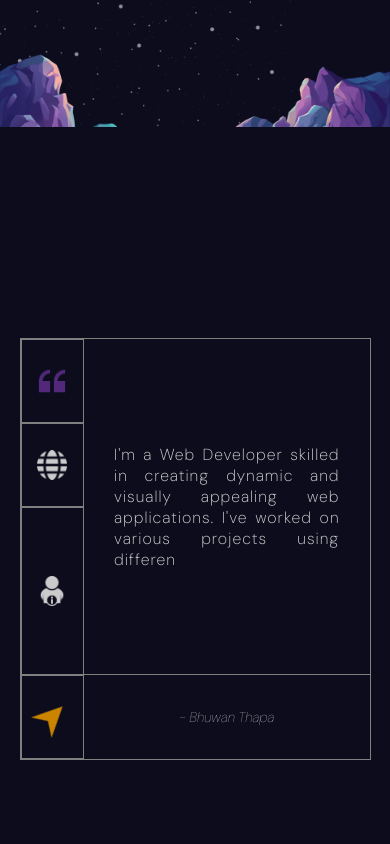
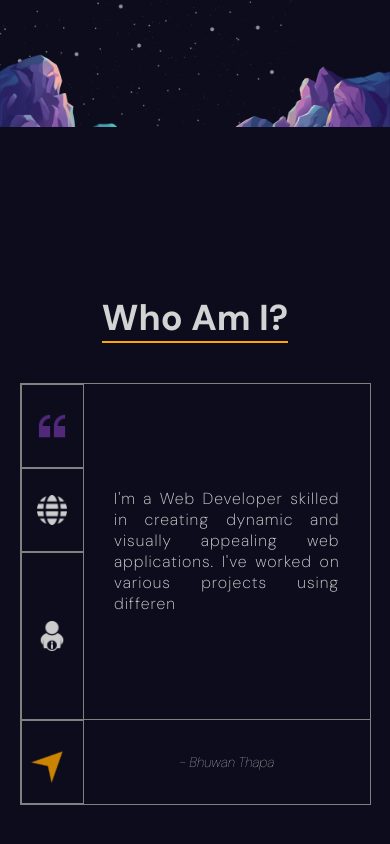
Before and after one commit to B1Th/Bhuwan-Portfolio, a React (Vite) app: page / in a window 390 px wide. Shown: the part 2405-3249 px from the top of the page. Built offline with nearby package versions, Linux system fonts and the light colour scheme.

Commit message:
minor animation adjustment

```diff
--- a/package.json
+++ b/package.json
@@ -14,6 +14,7 @@
     "framer-motion": "^10.16.4",
     "react": "18.2.0",
     "react-dom": "18.2.0",
+    "react-responsive": "^10.0.0",
     "sass": "^1.68.0"
   },
   "devDependencies": {
--- a/src/components/about/About.jsx
+++ b/src/components/about/About.jsx
@@ -1,8 +1,10 @@
 import { useEffect, useState, useRef } from "react";
 import "./about.scss";
 import { motion, spring, useScroll, useTransform } from "framer-motion";
+import { useMediaQuery } from "react-responsive";
 
 const About = () => {
+  const isMobile = useMediaQuery({ maxWidth: 767 });
   const [typedText, setTypedText] = useState("");
   const [animationStarted, setAnimationStarted] = useState(false);
   const text = `I'm a Web Developer skilled in creating dynamic and visually appealing web applications. I've worked on various projects using different web technologies, showcasing my versatility and adaptability to new tools and frameworks. While I prefer working with the MERN stack, I also have experience with Django.`;
@@ -57,7 +59,11 @@ const About = () => {
     offset: ["start end", "end end"],
   });
 
-  const ytext = useTransform(scrollYProgress, [0, 1], ["-700%", "0%"]);
+  const ytext = useTransform(
+    scrollYProgress,
+    [0, 1],
+    isMobile ? ["-1200%", "0%"] : ["-700%", "0%"]
+  );
 
   return (
     <main>
--- a/src/components/about/about.scss
+++ b/src/components/about/about.scss
@@ -22,8 +22,8 @@ main {
     .heading {
       font-size: 40px;
 
-      @include tablet {
-        display: none;
+      @include mobile {
+        font-size: 24px;
       }
       .underline {
         height: 2px;
--- a/src/components/parallax/window/Window.jsx
+++ b/src/components/parallax/window/Window.jsx
@@ -1,9 +1,11 @@
 import React, { useRef } from "react";
 import "./window.scss";
 import { motion, useScroll, useTransform } from "framer-motion";
+import { useMediaQuery } from "react-responsive";
 
 const Window = () => {
   const windowRef = useRef();
+  const isMobile = useMediaQuery({ maxWidth: 767 });
 
   const { scrollYProgress: scrollYProgress1 } = useScroll({
     target: windowRef,
@@ -23,7 +25,11 @@ const Window = () => {
   const scale = useTransform(scrollYProgress1, [0, 1], [1, 9]);
   const xStar = useTransform(scrollYProgress2, [0, 1], ["0%", "50%"]);
   const yText = useTransform(scrollYProgress2, [0, 1], ["-40%", "60%"]);
-  const yPlanet = useTransform(scrollYProgress2, [0, 1], ["-40%", "60%"]);
+  const yPlanet = useTransform(
+    scrollYProgress2,
+    [0, 1],
+    isMobile ? ["-30%", "40%"] : ["-40%", "60%"]
+  );
   const yMount = useTransform(scrollYProgress3, [0, 1], ["10%", "0%"]);
 
   return (
```
Also changed, not shown: 1 other file (tests, documents, lock files or other folders).
